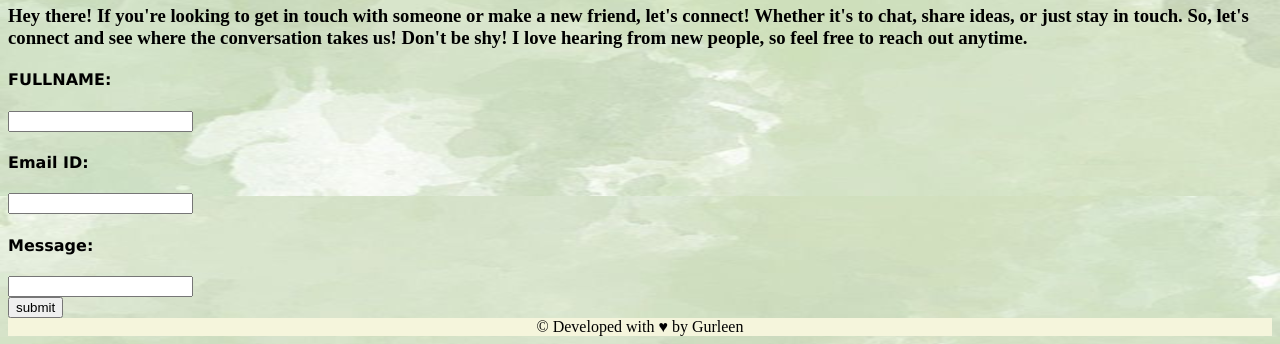
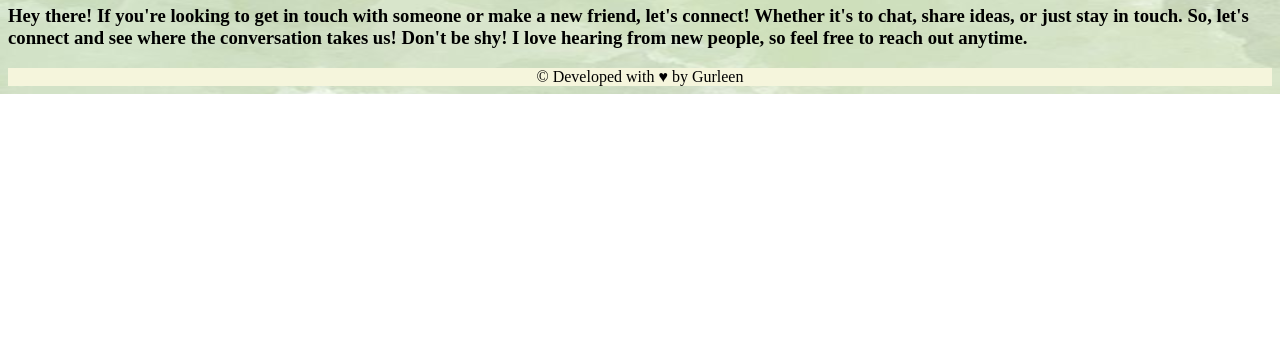
Before and after one commit to GURLEENSAHNI/MY-PORTFOLIO, a plain HTML site: page index.html in a window 1280 px wide. Shown: the part 1404-1748 px from the top of the page. After the commit the page ends 1498 px from the top, so only its background shows below. Drawn offline with Linux system fonts and the light colour scheme.

Commit message:
Update index.html

```diff
--- a/index.html
+++ b/index.html
@@ -51,24 +51,6 @@
 
     <h3  style="font-family: gabriola;"> Hey there! If you're looking to get in touch with someone or make a new friend, let's connect! Whether it's to chat, share ideas, or just stay in touch. So, let's connect and see where the conversation takes us! Don't be shy! I love hearing from new people, so feel free to reach out anytime. </h3>
 
-    <h4 style="font-family: Verdana, Geneva, Tahoma, sans-serif;"> FULLNAME:</h4>
-    <form>
-      <input type="text" name="fname"
-    </form>
-    <h4 style="font-family: Verdana, Geneva, Tahoma, sans-serif;"> Email ID:</h4>
-    <form>
-      <input type="text" name="fname"
-    </form>
-    <h4 style="font-family: Verdana, Geneva, Tahoma, sans-serif;"> Message:</h4>
-    <form>
-      <input type="text" name="also"
-    </form>
-    <br/>
-    <form>
-      <input type="submit" value="submit"
-    </form>
-
-
     <section style="background-color: beige;">
       <center> &copy; Developed with &hearts; by Gurleen
       </center>
```
